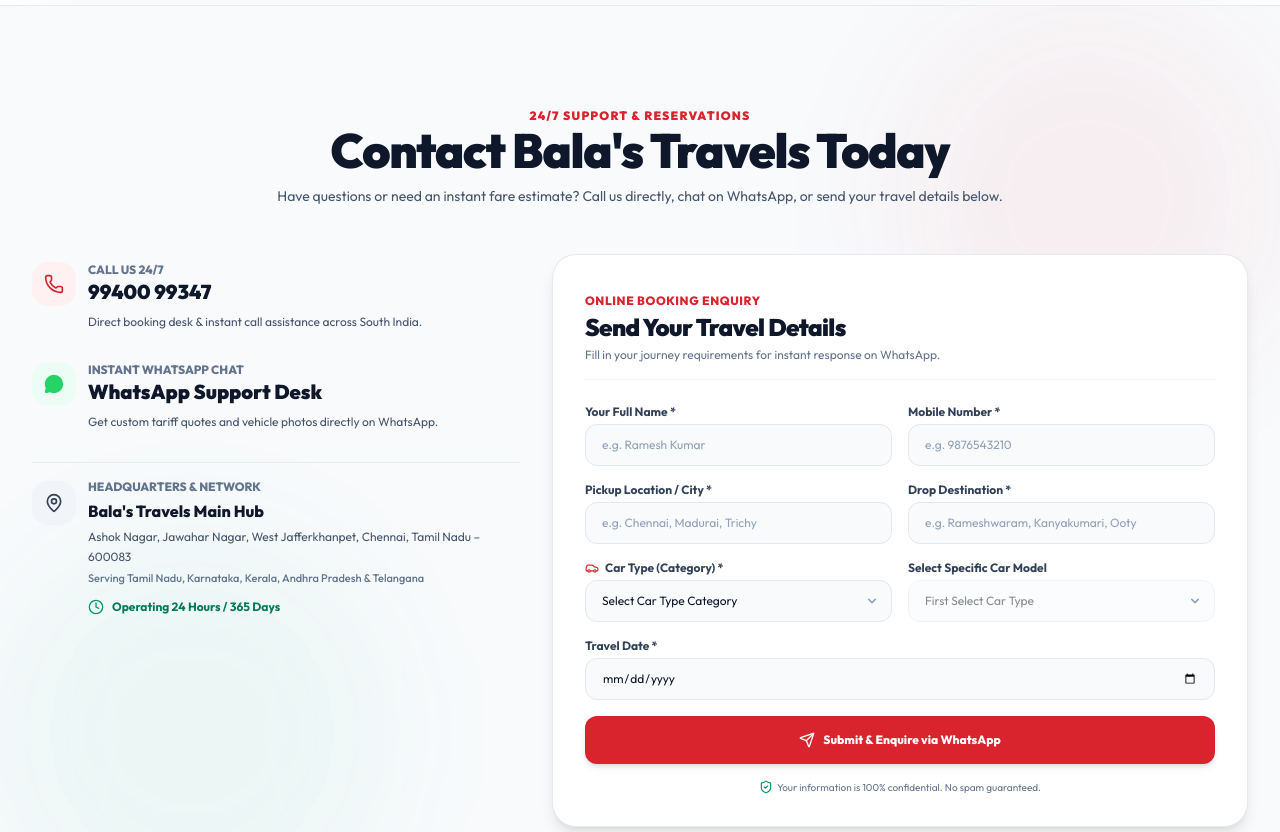
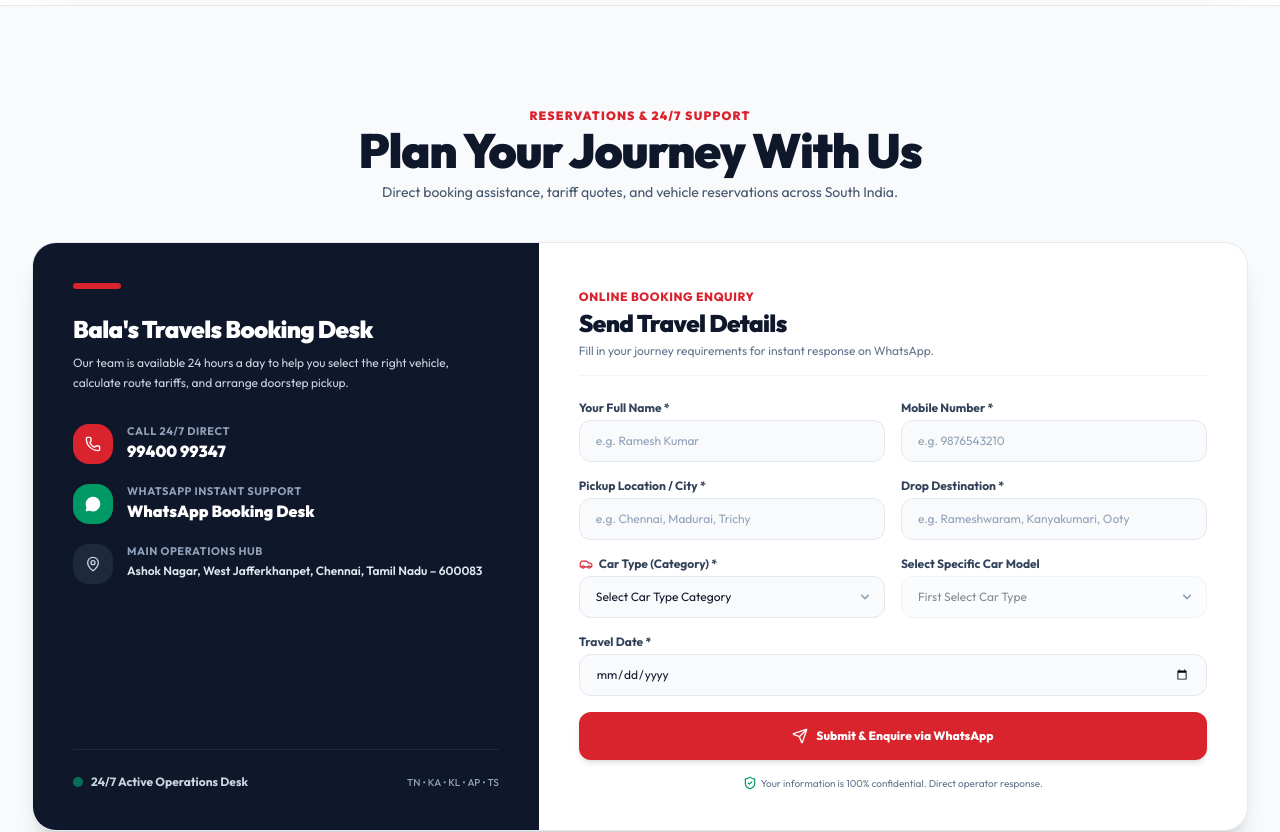
Before and after one commit to rhari720048-gif/bala-s-travels, a React (Vite) app: page / in a window 1280 px wide. Shown: the part 4480-5312 px from the top of the page. Built offline with nearby package versions, Linux system fonts and the light colour scheme.

Commit message:
Redesign ContactSection with bespoke architectural dual-panel structure as requested in voice note

```diff
--- a/src/components/ContactSection.jsx
+++ b/src/components/ContactSection.jsx
@@ -2,7 +2,7 @@
 import { motion } from 'framer-motion';
 import {
   Phone, MessageCircle, MapPin, Clock,
-  Send, ShieldCheck, Car
+  Send, ShieldCheck, Car, CheckCircle2
 } from 'lucide-react';
 import { formatWhatsAppMessage, openGeneralWhatsApp, PHONE_NUMBER } from '../utils/whatsapp';
 import { fullFleetCategories } from '../data/fleetData';
@@ -61,107 +61,108 @@
   };
 
   return (
-    <section id="contact" className="py-20 lg:py-24 bg-slate-50/90 text-slate-900 relative overflow-hidden border-t border-slate-200/80">
+    <section id="contact" className="py-20 lg:py-24 bg-slate-50 text-slate-900 relative overflow-hidden border-t border-slate-200">
 
-      {/* LIGHT BACKDROP AMBIENT GLOW */}
-      <div className="absolute top-0 right-0 w-96 h-96 bg-brand-red/5 rounded-full filter blur-3xl pointer-events-none" />
-      <div className="absolute bottom-0 left-0 w-96 h-96 bg-emerald-500/5 rounded-full filter blur-3xl pointer-events-none" />
+      <div className="max-w-7xl mx-auto px-4 sm:px-6 lg:px-8 space-y-10 relative z-10">
 
-      <div className="max-w-7xl mx-auto px-4 sm:px-6 lg:px-8 space-y-12 relative z-10">
-
-        {/* HEADER (CLEAN WITHOUT UNWANTED STAR ICONS) */}
-        <div className="text-center max-w-3xl mx-auto space-y-3">
+        {/* SECTION HEADER */}
+        <div className="text-center max-w-3xl mx-auto space-y-2">
           <span className="text-xs font-black uppercase tracking-widest text-brand-red">
-            24/7 SUPPORT & RESERVATIONS
+            RESERVATIONS & 24/7 SUPPORT
           </span>
           <h2 className="text-3xl sm:text-5xl font-black text-slate-900 tracking-tight">
-            Contact Bala's Travels Today
+            Plan Your Journey With Us
           </h2>
-          <p className="text-sm text-slate-600">
-            Have questions or need an instant fare estimate? Call us directly, chat on WhatsApp, or send your travel details below.
+          <p className="text-xs sm:text-sm text-slate-600">
+            Direct booking assistance, tariff quotes, and vehicle reservations across South India.
           </p>
         </div>
 
-        <div className="grid grid-cols-1 lg:grid-cols-12 gap-8 items-start">
+        {/* UNIFIED ARCHITECTURAL DUAL PANEL CONTAINER */}
+        <div className="bg-white rounded-3xl border border-slate-200/90 shadow-xl overflow-hidden grid grid-cols-1 lg:grid-cols-12">
 
-          {/* LEFT SIDE: DIRECT CLEAN CONTACT INFO LISTING (NO BOX CARDS) */}
-          <div className="lg:col-span-5 space-y-8 py-2">
+          {/* LEFT SIDE: SLATE-900 PREMIUM BRAND PANEL */}
+          <div className="lg:col-span-5 bg-slate-900 text-white p-8 sm:p-10 flex flex-col justify-between relative space-y-8">
 
-            {/* DIRECT PHONE DISPLAY */}
+            <div className="space-y-6">
+              <div className="w-12 h-1.5 bg-brand-red rounded-full" />
+
               <div className="space-y-2">
-              <div className="flex items-center gap-3">
-                <div className="p-3 bg-brand-lightRed text-brand-red rounded-2xl shrink-0">
-                  <Phone className="w-5 h-5" />
+                <h3 className="text-2xl font-black tracking-tight text-white">
+                  Bala's Travels Booking Desk
+                </h3>
+                <p className="text-xs text-slate-300 leading-relaxed font-normal">
+                  Our team is available 24 hours a day to help you select the right vehicle, calculate route tariffs, and arrange doorstep pickup.
+                </p>
+              </div>
+
+              {/* 3 CLEAN INFORMATION ROWS */}
+              <div className="space-y-5 pt-2 text-xs">
+
+                {/* CALL DESK */}
+                <div className="flex items-start gap-3.5">
+                  <div className="p-3 bg-brand-red text-white rounded-2xl shrink-0 shadow-xs">
+                    <Phone className="w-4 h-4" />
                   </div>
                   <div>
-                  <span className="text-xs text-slate-500 font-extrabold uppercase block">Call Us 24/7</span>
-                  <a href={`tel:${PHONE_NUMBER.replace(/\s+/g, '')}`} className="text-xl font-black text-slate-900 hover:text-brand-red transition-colors">
+                    <span className="text-[11px] font-bold text-slate-400 uppercase tracking-wider block">Call 24/7 Direct</span>
+                    <a href={`tel:${PHONE_NUMBER.replace(/\s+/g, '')}`} className="text-base font-black text-white hover:text-red-400 transition-colors">
                       {PHONE_NUMBER}
                     </a>
                   </div>
                 </div>
-              <p className="text-xs text-slate-600 pl-14">Direct booking desk & instant call assistance across South India.</p>
-            </div>
 
-            {/* WHATSAPP DISPLAY */}
+                {/* WHATSAPP DESK */}
                 <div
                   onClick={() => openGeneralWhatsApp()}
-              className="space-y-2 cursor-pointer group"
+                  className="flex items-start gap-3.5 cursor-pointer group"
                 >
-              <div className="flex items-center gap-3">
-                <div className="p-3 bg-emerald-50 text-brand-green rounded-2xl shrink-0 group-hover:scale-105 transition-transform">
-                  <MessageCircle className="w-5 h-5 fill-current" />
+                  <div className="p-3 bg-emerald-600 text-white rounded-2xl shrink-0 shadow-xs group-hover:scale-105 transition-transform">
+                    <MessageCircle className="w-4 h-4 fill-current" />
                   </div>
                   <div>
-                  <span className="text-xs text-slate-500 font-extrabold uppercase block">Instant WhatsApp Chat</span>
-                  <span className="text-xl font-black text-slate-900 group-hover:text-brand-green transition-colors">
-                    WhatsApp Support Desk
+                    <span className="text-[11px] font-bold text-slate-400 uppercase tracking-wider block">WhatsApp Instant Support</span>
+                    <span className="text-base font-black text-white group-hover:text-emerald-400 transition-colors">
+                      WhatsApp Booking Desk
                     </span>
                   </div>
                 </div>
-              <p className="text-xs text-slate-600 pl-14">Get custom tariff quotes and vehicle photos directly on WhatsApp.</p>
+
+                {/* CHENNAI HQ */}
+                <div className="flex items-start gap-3.5">
+                  <div className="p-3 bg-slate-800 text-slate-300 rounded-2xl shrink-0">
+                    <MapPin className="w-4 h-4" />
                   </div>
-
-            {/* HEADQUARTERS & NETWORK DISPLAY */}
-            <div className="space-y-3 pt-4 border-t border-slate-200/80">
-              <div className="flex items-start gap-3">
-                <div className="p-3 bg-slate-100 text-slate-700 rounded-2xl shrink-0 mt-0.5">
-                  <MapPin className="w-5 h-5" />
-                </div>
-                <div className="space-y-1">
-                  <span className="text-xs text-slate-500 font-extrabold uppercase block">Headquarters & Network</span>
-                  <span className="text-base font-extrabold text-slate-900 block">Bala's Travels Main Hub</span>
-                  <p className="text-xs text-slate-600 leading-relaxed">
-                    Ashok Nagar, Jawahar Nagar, West Jafferkhanpet, Chennai, Tamil Nadu – 600083
-                  </p>
-                  <p className="text-[11px] text-slate-500 font-medium">
-                    Serving Tamil Nadu, Karnataka, Kerala, Andhra Pradesh & Telangana
+                  <div>
+                    <span className="text-[11px] font-bold text-slate-400 uppercase tracking-wider block">Main Operations Hub</span>
+                    <p className="text-xs font-semibold text-slate-200 leading-relaxed mt-0.5">
+                      Ashok Nagar, West Jafferkhanpet, Chennai, Tamil Nadu – 600083
                     </p>
                   </div>
                 </div>
 
-              <div className="flex items-center gap-2 text-xs text-emerald-700 font-bold pl-14">
-                <Clock className="w-4 h-4 text-emerald-600" />
-                <span>Operating 24 Hours / 365 Days</span>
               </div>
+            </div>
+
+            {/* BOTTOM OPERATING STATUS */}
+            <div className="pt-6 border-t border-slate-800 flex items-center justify-between text-xs text-slate-300">
+              <span className="flex items-center gap-2 font-bold">
+                <span className="w-2.5 h-2.5 rounded-full bg-emerald-500 animate-pulse shrink-0" />
+                24/7 Active Operations Desk
+              </span>
+              <span className="text-[10px] text-slate-400 font-medium">TN • KA • KL • AP • TS</span>
             </div>
 
           </div>
 
 
-          {/* RIGHT SIDE: REDESIGNED CLEAN FORM WITH CASCADING CAR TYPE & MODEL SELECTORS */}
-          <div className="lg:col-span-7">
-            <motion.div
-              initial={{ opacity: 0, y: 15 }}
-              animate={{ opacity: 1, y: 0 }}
-              transition={{ duration: 0.4 }}
-              className="bg-white rounded-3xl p-6 sm:p-8 border border-slate-200/90 shadow-lg space-y-6"
-            >
+          {/* RIGHT SIDE: PRISTINE BOOKING FORM */}
+          <div className="lg:col-span-7 p-8 sm:p-10 bg-white">
 
-              <div className="border-b border-slate-100 pb-4 space-y-1">
+            <div className="border-b border-slate-100 pb-4 mb-6 space-y-1">
               <span className="text-xs font-extrabold text-brand-red uppercase tracking-wider">ONLINE BOOKING ENQUIRY</span>
               <h3 className="text-xl sm:text-2xl font-black text-slate-900 tracking-tight">
-                  Send Your Travel Details
+                Send Travel Details
               </h3>
               <p className="text-xs text-slate-500">Fill in your journey requirements for instant response on WhatsApp.</p>
             </div>
@@ -292,25 +293,22 @@
                 />
               </div>
 
-                <motion.button
-                  whileHover={{ scale: 1.01 }}
-                  whileTap={{ scale: 0.98 }}
+              <button
                 type="submit"
                 disabled={submitted}
                 className="w-full py-4 bg-brand-red hover:bg-brand-darkRed text-white font-extrabold text-xs rounded-xl shadow-md transition-all duration-200 flex items-center justify-center gap-2 cursor-pointer"
               >
                 <Send className="w-4 h-4" />
                 <span>{submitted ? 'Opening WhatsApp...' : 'Submit & Enquire via WhatsApp'}</span>
-                </motion.button>
+              </button>
 
               <p className="text-[10px] text-slate-500 text-center flex items-center justify-center gap-1">
                 <ShieldCheck className="w-3.5 h-3.5 text-emerald-600" />
-                  Your information is 100% confidential. No spam guaranteed.
+                Your information is 100% confidential. Direct operator response.
               </p>
 
             </form>
 
-            </motion.div>
           </div>
 
         </div>
```
Lines whose indentation alone changed are shown as unchanged.
